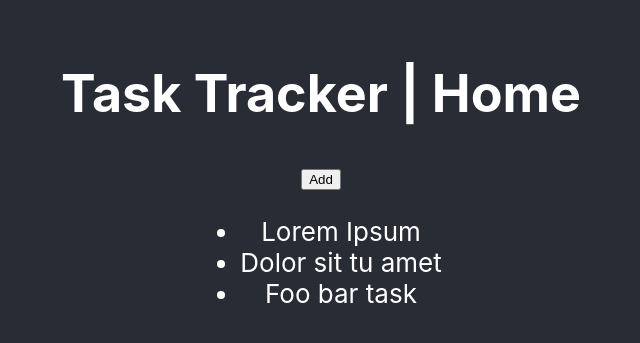
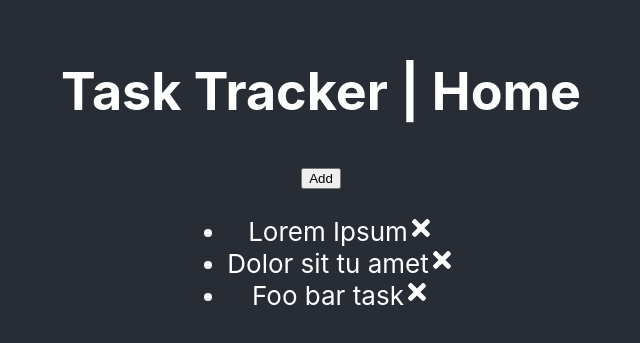
Before and after one commit to dodsonm/md-rjs-restful-tasks, a React (Create React App) app: page / in a window 1280 px wide. Shown: the part 219-562 px from the top of the page, without its empty margins (319-959 px from the left). Built offline with nearby package versions, Linux system fonts and the light colour scheme.

Commit message:
Install react-icons; Add delete & remind handlers

```diff
--- a/package.json
+++ b/package.json
@@ -9,6 +9,7 @@
     "postcss-normalize": "^10.0.0",
     "react": "^17.0.2",
     "react-dom": "^17.0.2",
+    "react-icons": "^4.2.0",
     "react-scripts": "4.0.3",
     "web-vitals": "^1.1.2"
   },
--- a/src/App.js
+++ b/src/App.js
@@ -11,11 +11,27 @@
     { id: 3, text: 'Foo bar task', reminder: false },
   ]);
 
+  const deleteTask = (id) => {
+    setTasks(tasks.filter((task) => task.id !== id));
+  }
+
+  const toggleReminder = (id) => {
+    setTasks(tasks.map((task) => task.id === id ? { ...task, reminder: !task.reminder } : task));
+  }
+
   return (
     <div className="App">
       <header className="App-header">
         <Header title="Task Tracker | Home" />
-        <TaskList tasks={tasks} />
+        {
+          tasks.length > 0 ?
+          <TaskList
+            tasks={tasks}
+            onDelete={deleteTask}
+            onToggle={toggleReminder}
+          /> :
+          'No tasks to show'
+        }
       </header>
     </div>
   );
--- /dev/null
+++ b/src/components/Task.css
@@ -0,0 +1,3 @@
+.task.reminder {
+  color: steelblue;
+}
--- a/src/components/Task.js
+++ b/src/components/Task.js
@@ -1,6 +1,12 @@
-const Task = ({ task }) => {
+import './Task.css';
+import { FaTimes } from "react-icons/fa";
+
+const Task = ({ task, onDelete, onToggle }) => {
   return (
-    <li>{task.text}</li>
+    <li onDoubleClick={() => onToggle(task.id)} className={`task ${task.reminder ? 'reminder' : ''}`}>
+      {task.text}
+      <FaTimes onClick={() => onDelete(task.id)} />
+    </li>
   )
 }
 
--- a/src/components/TaskList.js
+++ b/src/components/TaskList.js
@@ -1,10 +1,10 @@
 import Task from './Task';
 
-const TaskList = ({ tasks }) => {
+const TaskList = ({ tasks, onDelete, onToggle }) => {
   return (
     <ul>
       {
-        tasks.map((task) => (<Task key={task.id} task={task} />))
+        tasks.map((task) => (<Task key={task.id} task={task} onDelete={onDelete} onToggle={onToggle} />))
       }
     </ul>
   )
```
Also changed, not shown: 1 other file (tests, documents, lock files or other folders).
